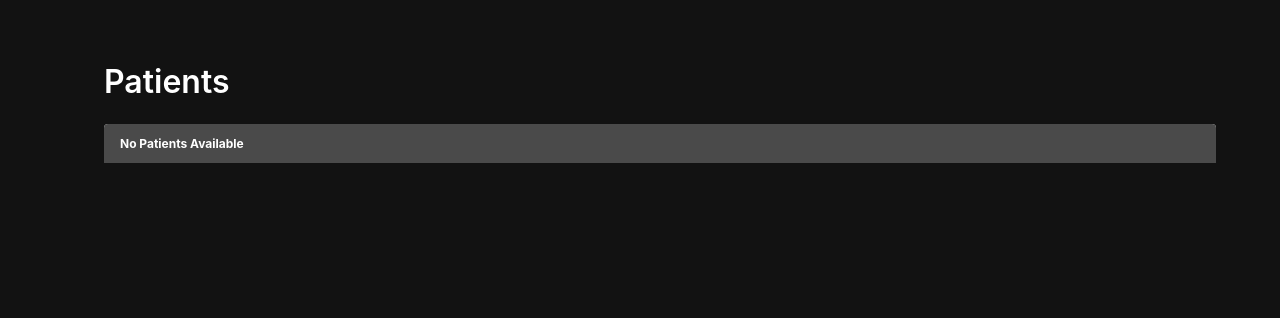
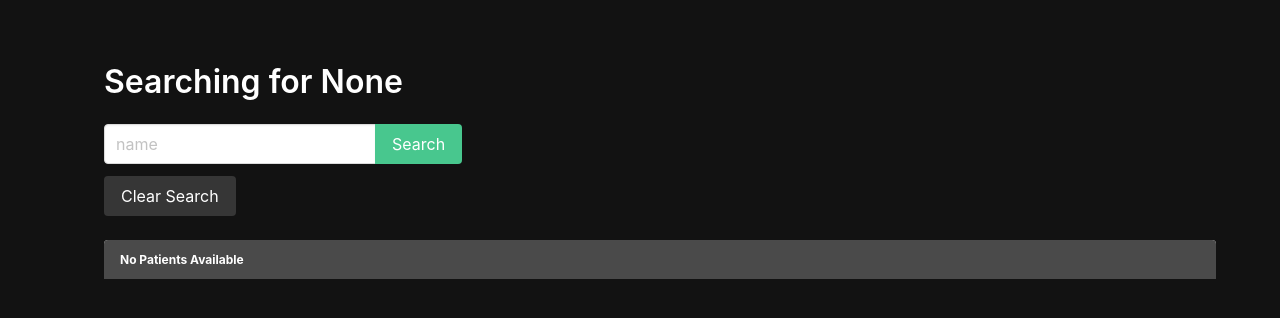
Before and after one commit to anthowest/ConnectCare, a Django app: page /patients/ in a window 1280 px wide. Shown: the part 52-370 px from the top of the page. Run offline with Django 4.2, Linux system fonts and the light colour scheme; the visitor is signed in with stand-in values (Sample User, id 1); data that the repository does not hold is empty.

Commit message:
Add patient search

```diff
--- a/main_app/templates/patient_list.html
+++ b/main_app/templates/patient_list.html
@@ -1,11 +1,26 @@
 {% extends 'base.html' %}
 
 {% comment %} for head title tags and helping us with SEO {% endcomment %}
-{% block title %}Artist{% endblock  %}
+{% block title %}Patients{% endblock  %}
 
 {% block content %}
 
-<h1 class="title pt-5">Patients</h1>
+<h1 class="title pt-5">{{header}}</h1>
+
+<form class="mb-5" method="get">
+  <div class="field has-addons">
+    <div class="control">
+      <!--  Our input will search by name of artist  -->
+      <input class="input" type="text" name="name" placeholder="name" />
+    </div>
+    <div class="control">
+      <input class="button is-success" type="submit" value="Search" />
+    </div>
+  </div>
+  <!--  This anchor tag will redirect back to artist list without a query param -->
+  <a class="button is-dark" href="{% url 'patient_list' %}">Clear Search</a>
+</form>
+
 <div class="gallery">
   {% for patient in patients %}
   <a href="{% url 'patient_detail' patient.pk %}">
--- a/main_app/views.py
+++ b/main_app/views.py
@@ -27,7 +27,13 @@ class PatientList(TemplateView):
 
     def get_context_data(self, **kwargs):
         context = super().get_context_data(**kwargs)
-        context["patients"] = Patient.objects.all()
+        name = self.request.GET.get("name")
+        if name != None:
+            context["patients"] = Patient.objects.filter(name__icontains=name)
+            context["header"] = f"Searching for {name}"
+        else:
+            context["patients"] = Patient.objects.all()
+            context["header"] = f"Searching for {name}"
         return context
 
 
```
